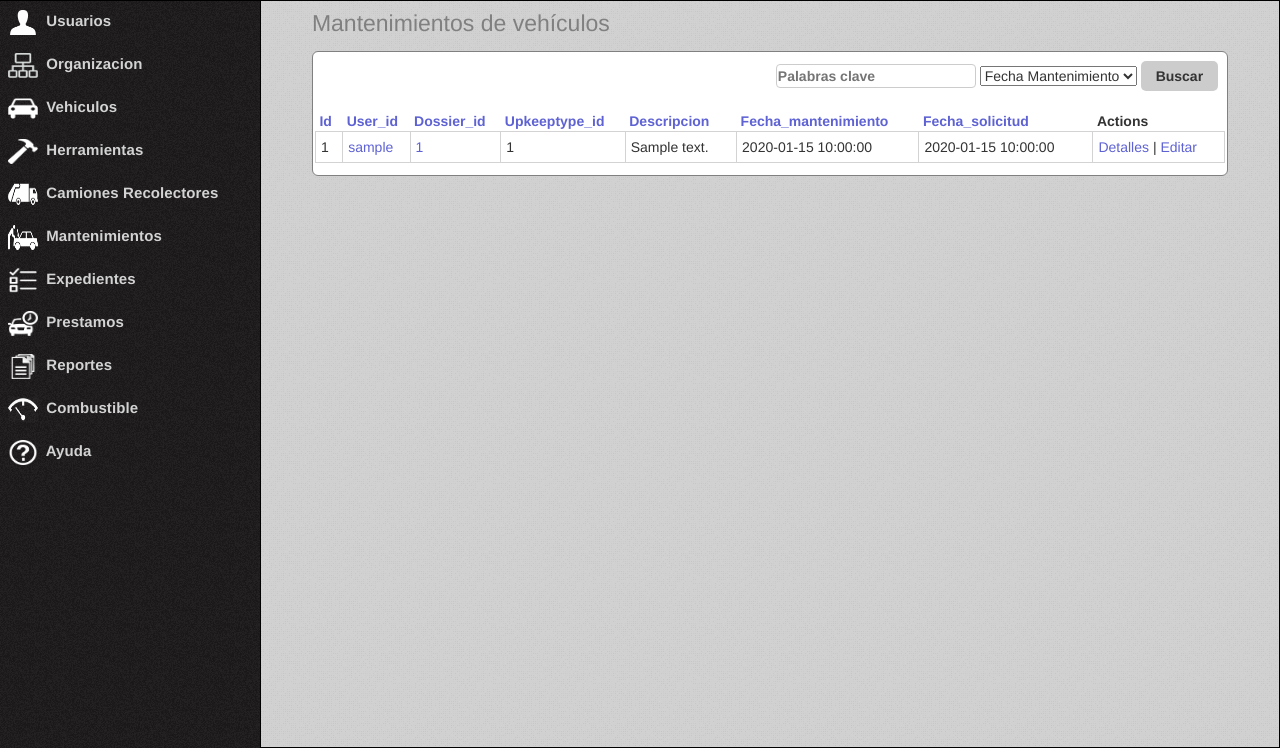
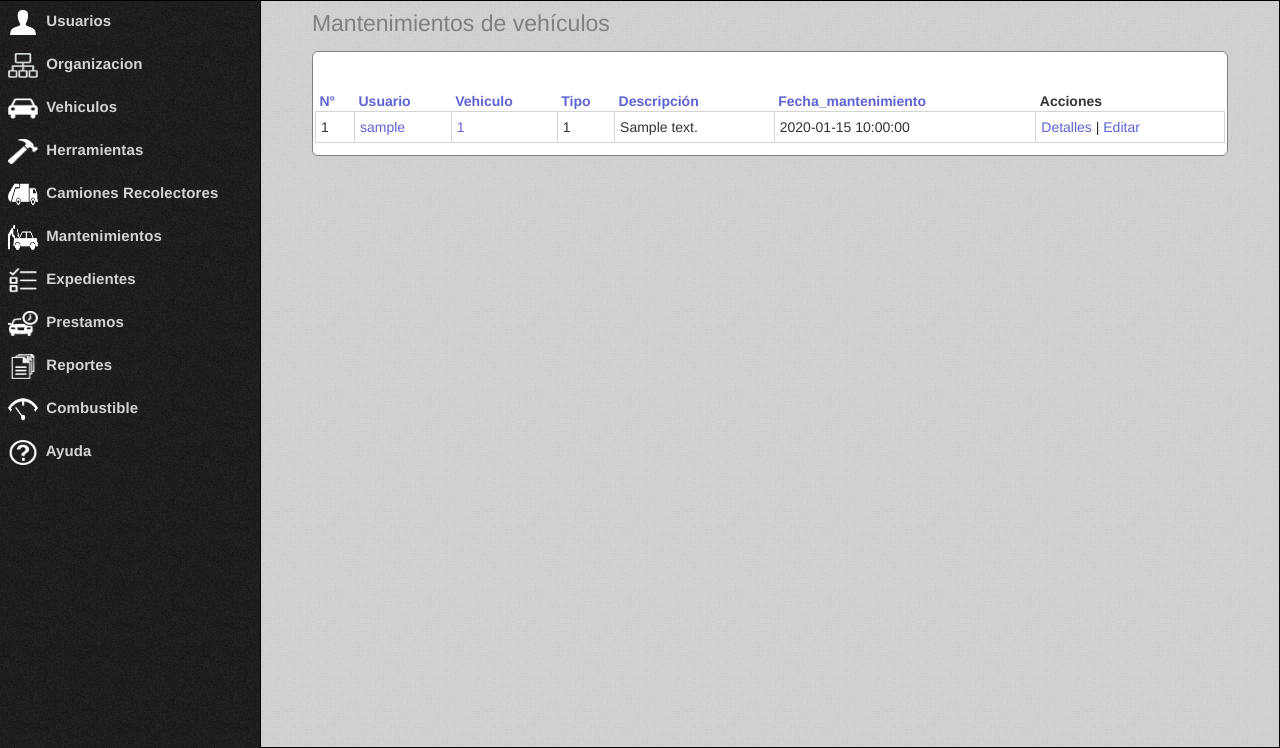
Before and after one commit to nandofer1/SCFV_DSI2, a CakePHP app: the page made by app/View/Maintenances/index.ctp in a window 1280 px wide. Shown: the part 52-800 px from the top of the page. Run offline with PHP 8.4 and a stand-in for CakePHP, Linux system fonts and the light colour scheme; the template is opened without the code that fills it: most values are stand-ins (such as "Sample title", 1, 10 or a date in 2020); some libraries are stand-ins or nearby versions.

Commit message:
ExpedienteMantenimiento1
ExpedienteMantenimiento1

```diff
--- a/app/View/Maintenances/index.ctp
+++ b/app/View/Maintenances/index.ctp
@@ -1,32 +1,35 @@
 <?php $this->set('title_for_layout', 'Mantenimientos'); ?>
 <h1 class="list-title">Mantenimientos de vehículos</h1>
 <div class="list-container">
-  <div class="list-search">
-    <form action="../requests/buscar" id="RequestsForm" method="post" accept-charset="utf-8">
+
+<div class="list-search">
+    <p></p>
+<!--
+    <form action="../dossiers/buscar" id="DossiersForm" method="post" accept-charset="utf-8">
       <div style="display:none;"><input type="hidden" name="_method" value="POST"/></div>
       <input name="data[User][query]" type="text" id="BuscarQuery" placeholder="Palabras clave" value="<?php echo  isset($query)? $query: ""
       ?>"/>
       <select name="data[Request][campo]" >
         <?php $campo = isset($campo)? $campo: "" ?>
-        <option value="User.username" <?php echo $campo=="User.username"?" selected": "" ?>>Fecha Mantenimiento</option>
-        <option value="UserType.tipo_usuario" <?php echo $campo=="UserType.tipo_usuario"?" selected": "" ?>>Tipo de usuario</option>
+        <option value="Vehicle.id" <?php echo $campo=="Vehicle.id"?" selected": "" ?>>Vehiculo</option>
+        <option value="UserType.tipo_usuario" <?php echo $campo=="UserType.tipo_usuario"?" selected": "" ?>>Prestable</option>
       </select>
       <input  type="submit" value="Buscar"/>
 
     </form>
+-->
   </div>
-
 
   <table class="list">
     <tr>
-			<th><?php echo $this->Paginator->sort('id'); ?></th>
-			<th><?php echo $this->Paginator->sort('user_id'); ?></th>
-			<th><?php echo $this->Paginator->sort('dossier_id'); ?></th>
-			<th><?php echo $this->Paginator->sort('upkeeptype_id'); ?></th>
-			<th><?php echo $this->Paginator->sort('descripcion'); ?></th>
+			<th><?php echo $this->Paginator->sort('id','N°'); ?></th>
+			<th><?php echo $this->Paginator->sort('user_id','Usuario'); ?></th>
+			<th><?php echo $this->Paginator->sort('dossier_id','Vehiculo'); ?></th>
+			<th><?php echo $this->Paginator->sort('maintenance_id','Tipo'); ?></th>
+			<th><?php echo $this->Paginator->sort('descripcion','Descripción'); ?></th>
 			<th><?php echo $this->Paginator->sort('fecha_mantenimiento'); ?></th>
-			<th><?php echo $this->Paginator->sort('fecha_solicitud'); ?></th>
-			<th class="actions"><?php echo __('Actions'); ?></th>
+<!--			<th><?php echo $this->Paginator->sort('fecha_solicitud'); ?></th>-->
+			<th class="actions"><?php echo __('Acciones'); ?></th>
 	</tr>
 	</thead>
 	<tbody>
@@ -34,15 +37,15 @@
 	<tr>
 		<td><?php echo h($maintenance['Maintenance']['id']); ?>&nbsp;</td>
 		<td>
-			<?php echo $this->Html->link($maintenance['User']['username'], array('controller' => 'users', 'action' => 'view', $maintenance['User']['id'])); ?>
+			<?php echo $this->Html->link($maintenance['User']['username'], array('controller' => 'users', 'action' => 'ver', $maintenance['User']['id'])); ?>
 		</td>
 		<td>
 			<?php echo $this->Html->link($maintenance['Dossier']['vehicle_id'], array('controller' => 'dossiers', 'action' => 'view', $maintenance['Dossier']['id'])); ?>
 		</td>
-		<td><?php echo h($maintenance['Maintenance']['upkeeptype_id']); ?>&nbsp;</td>
+		<td><?php echo h($maintenance['Maintenance']['maintenancetype_id']); ?>&nbsp;</td>
 		<td><?php echo h($maintenance['Maintenance']['descripcion']); ?>&nbsp;</td>
 		<td><?php echo h($maintenance['Maintenance']['fecha_mantenimiento']); ?>&nbsp;</td>
-		<td><?php echo h($maintenance['Maintenance']['fecha_solicitud']); ?>&nbsp;</td>
+<!--		<td><?php echo h($maintenance['Maintenance']['fecha_solicitud']); ?>&nbsp;</td>-->
 		<td class="actions">
 			<?php echo $this->Html->link(__('Detalles'), array('action' => 'view', $maintenance['Maintenance']['id'])); ?> |
 			<?php echo $this->Html->link(__('Editar'), array('action' => 'edit', $maintenance['Maintenance']['id'])); ?>
```
Also changed, not shown: app/View/Dossiers/Index.ctp (+14 -16 lines), app/View/Employees/edit.ctp (line endings or trailing spaces), app/View/Employees/index.ctp (line endings or trailing spaces), app/View/Employees/pdf.ctp (line endings or trailing spaces), 2 other files.
